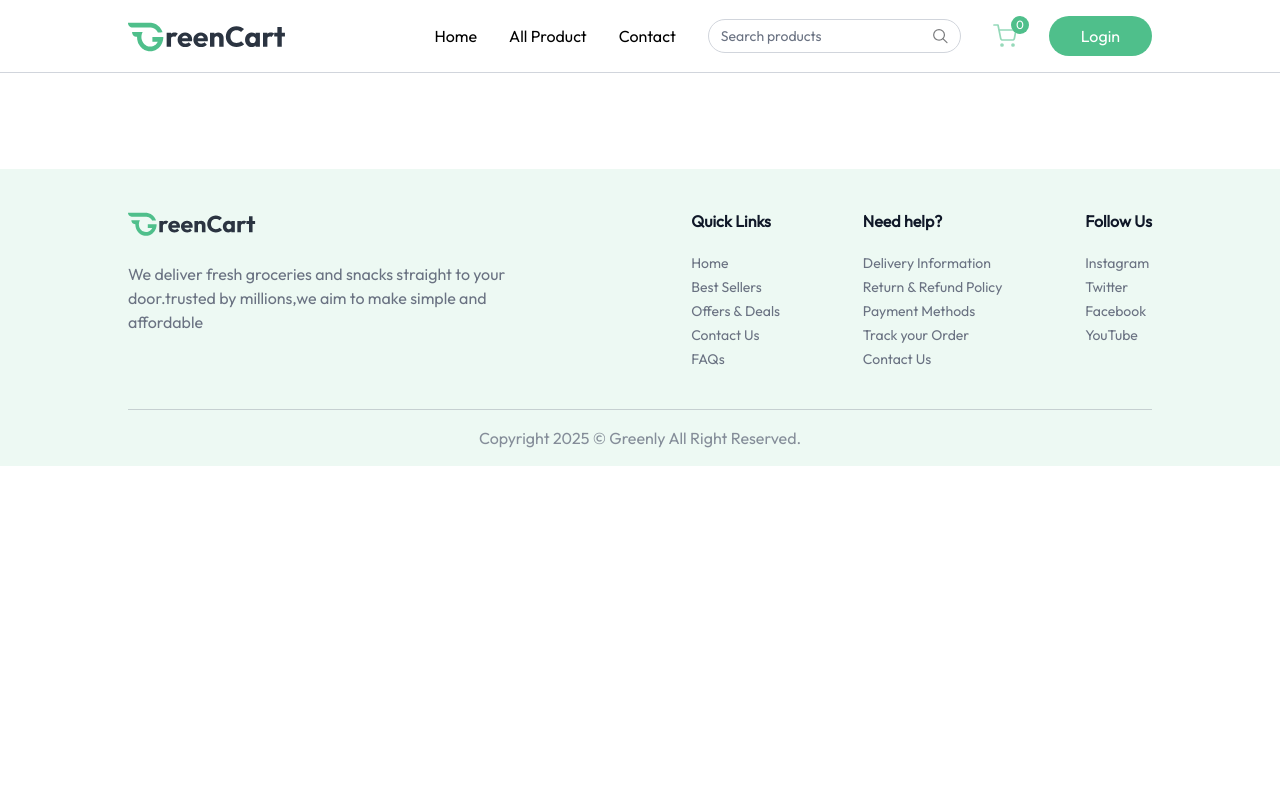
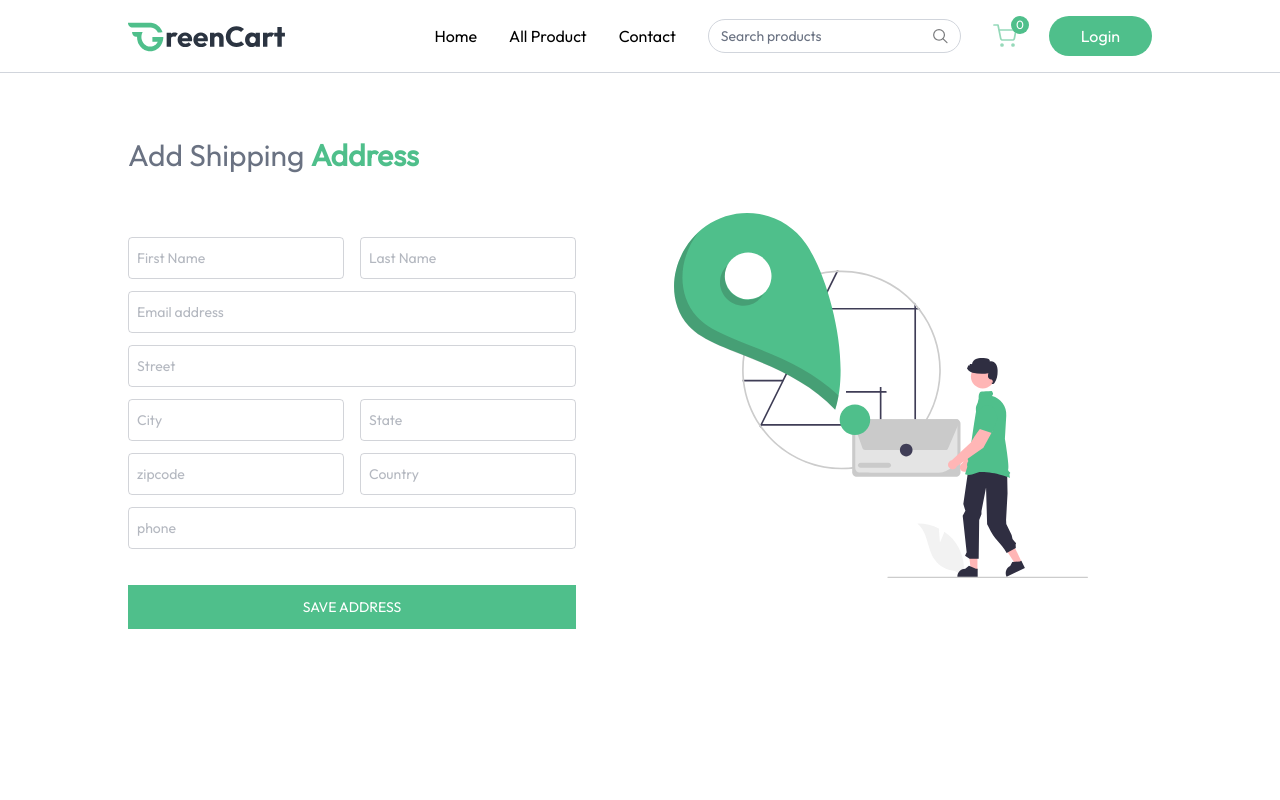
Before and after one commit to sksanoyarali/Greenly, a React (Vite) app in the folder frontend/: page /add-address in a window 1280 px wide. Shown: the top 800 px of the page. Built offline with nearby package versions, Linux system fonts and the light colour scheme.

Commit message:
added:add address form

```diff
--- a/frontend/src/App.jsx
+++ b/frontend/src/App.jsx
@@ -10,6 +10,7 @@
 import ProductCategory from './pages/ProductCategory'
 import ProductDetail from './pages/ProductDetail'
 import Cart from './pages/Cart'
+import AddAddress from './pages/AddAddress'
 
 const App = () => {
   const { showUserLogin } = useAppContext()
@@ -27,7 +28,9 @@
           <Route path="/products" element={<AllProduct />} />
           <Route path="/products/:category" element={<ProductCategory />} />
           <Route path="/products/:category/:id" element={<ProductDetail />} />
+
           <Route path="/cart" element={<Cart />} />
+          <Route path="/add-address" element={<AddAddress />} />
         </Routes>
       </div>
       {!isSellerPath ? <Footer /> : null}
--- /dev/null
+++ b/frontend/src/pages/AddAddress.jsx
@@ -0,0 +1,130 @@
+import React, { useState } from 'react'
+import { assets } from '../assets/assets'
+
+const InputField = ({ type, placeholder, name, handleChange, address }) => (
+  <input
+    className="w-full px-2 py-2.5 border border-gray-500/30 rounded
+  outline-none text-gray-500 focus:border-primary transition"
+    type={type}
+    placeholder={placeholder}
+    onChange={handleChange}
+    name={name}
+    value={address[name]}
+    required
+  />
+)
+
+const AddAddress = () => {
+  const [address, setAddress] = useState({
+    firstName: '',
+    lastName: '',
+    email: '',
+    street: '',
+    city: '',
+    zipcode: '',
+    country: '',
+    phone: '',
+  })
+  const handleChange = (e) => {
+    const { name, value } = e.target
+    setAddress((prevAddress) => ({
+      ...prevAddress,
+      [name]: value,
+    }))
+  }
+  const onSubmitHandler = async (e) => {
+    e.preventDefault()
+  }
+  return (
+    <div className="mt-16 pb-16">
+      <p className="text-2xl md:text-3xl text-gray-500">
+        Add Shipping <span className="font-semibold text-primary">Address</span>
+      </p>
+      <div className="flex flex-col-reverse md:flex-row justify-between mt-10 ">
+        <div className="flex-1 max-w-md">
+          <form onSubmit={onSubmitHandler} className="space-y-3 mt-6 text-sm">
+            <div className="grid grid-cols-2 gap-4">
+              <InputField
+                handleChange={handleChange}
+                address={address}
+                name="firstName"
+                type="text"
+                placeholder="First Name"
+              />
+              <InputField
+                handleChange={handleChange}
+                address={address}
+                name="lastName"
+                type="text"
+                placeholder="Last Name"
+              />
+            </div>
+            <InputField
+              handleChange={handleChange}
+              address={address}
+              name="email"
+              type="email"
+              placeholder="Email address"
+            />
+            <InputField
+              handleChange={handleChange}
+              address={address}
+              name="street"
+              type="text"
+              placeholder="Street"
+            />
+            <div className="grid grid-cols-2 gap-4">
+              <InputField
+                handleChange={handleChange}
+                address={address}
+                name="city"
+                type="text"
+                placeholder="City"
+              />
+              <InputField
+                handleChange={handleChange}
+                address={address}
+                name="state"
+                type="text"
+                placeholder="State"
+              />
+            </div>
+            <div className="grid grid-cols-2 gap-4">
+              <InputField
+                handleChange={handleChange}
+                address={address}
+                name="zipcode"
+                type="number"
+                placeholder="zipcode"
+              />
+              <InputField
+                handleChange={handleChange}
+                address={address}
+                name="country"
+                type="text"
+                placeholder="Country"
+              />
+            </div>
+            <InputField
+              handleChange={handleChange}
+              address={address}
+              name="phone"
+              type="text"
+              placeholder="phone"
+            />
+            <button className="w-full mt-6 bg-primary text-white py-3 hover:bg-primary-dull transition cursor-pointer uppercase">
+              Save Address
+            </button>
+          </form>
+        </div>
+        <img
+          src={assets.add_address_iamge}
+          alt="add address"
+          className="md:mr-16 mb-16 md:mt-0"
+        />
+      </div>
+    </div>
+  )
+}
+
+export default AddAddress
```
